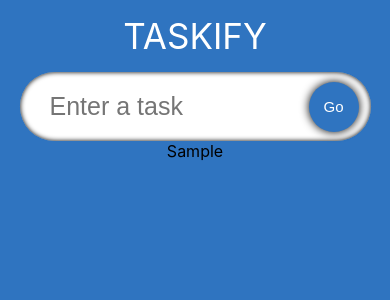
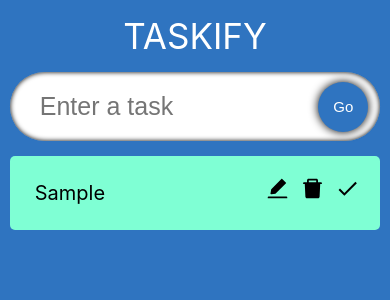
Before and after one commit to NealePT/learningTypescript, a React (Create React App) app in the folder react-ts/: page / in a window 390 px wide. Both pictures are taken after typing "Sample" into the empty fields and a click on the button "Go". Shown: the top 300 px of the page. Built offline with nearby package versions, Linux system fonts and the light colour scheme.

Commit message:
add styling

```diff
--- a/react-ts/src/components/SingleTodo.tsx
+++ b/react-ts/src/components/SingleTodo.tsx
@@ -1,5 +1,8 @@
 import React from "react";
 import { Todo } from "../model"
+import {AiFillEdit, AiFillDelete} from 'react-icons/ai'
+import {MdDone} from 'react-icons/md'
+import './styles.css'
 
 type Props = {
   todo: Todo,
@@ -11,9 +14,13 @@ type Props = {
 const SingleTodo = ({todo, todos, setTodos}: Props) => {
   return (
     <form className="todos__single">
-      <span className="todos__single--text">
-        {todo.todo}
-      </span>
+      <span className="todos__single--text">{todo.todo}</span>
+
+      <div>
+        <span className="icon"><AiFillEdit/></span>
+        <span className="icon"><AiFillDelete/></span>
+        <span className="icon"><MdDone/></span>
+      </div>
     </form>
   )
 }
--- a/react-ts/src/components/styles.css
+++ b/react-ts/src/components/styles.css
@@ -50,3 +50,47 @@
   width: 90%;
   flex-wrap: wrap;
 }
+
+.todos__single {
+  display: flex;
+  width: 29.5%;
+  border-radius: 5px;
+  padding: 20px;
+  margin-top: 15px;
+  background-color: aquamarine;
+}
+
+.todos__single--text {
+  flex: 1;
+  padding: 5px;
+  border: none;
+  font-size: 20px;
+}
+
+.todos__single--text:focus {
+  outline: none;
+}
+
+.icon {
+  margin-left: 10px;
+  font-size: 25px;
+  cursor: pointer;
+}
+
+@media (max-width: 1200px) {
+  .todos__single {
+    width: 40%;
+  }
+}
+
+@media (max-width: 700px) {
+  .input {
+    width: 95%;
+  }
+  .todos {
+    width: 95%;
+  }
+  .todos__single {
+    width: 100%;
+  }
+}
```
